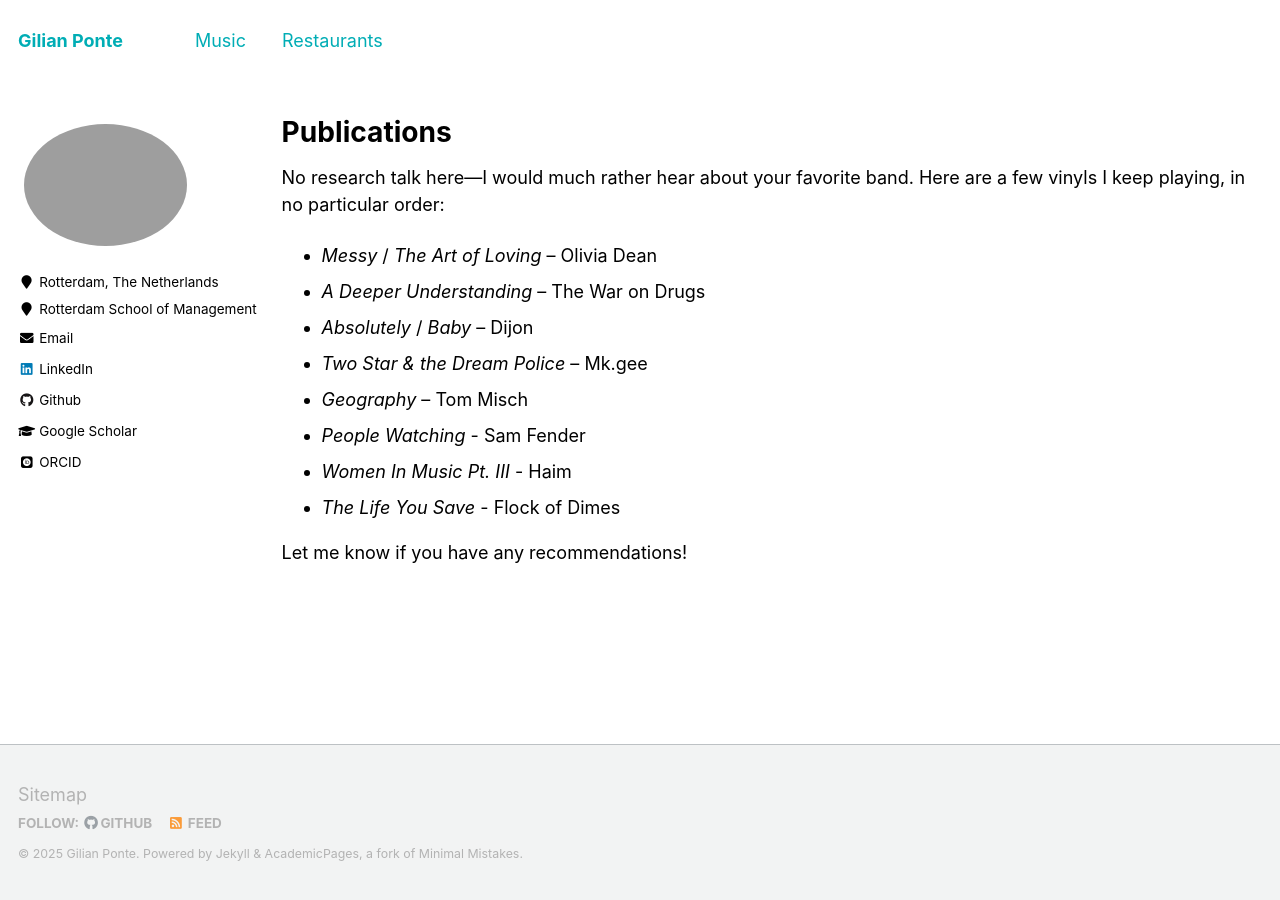
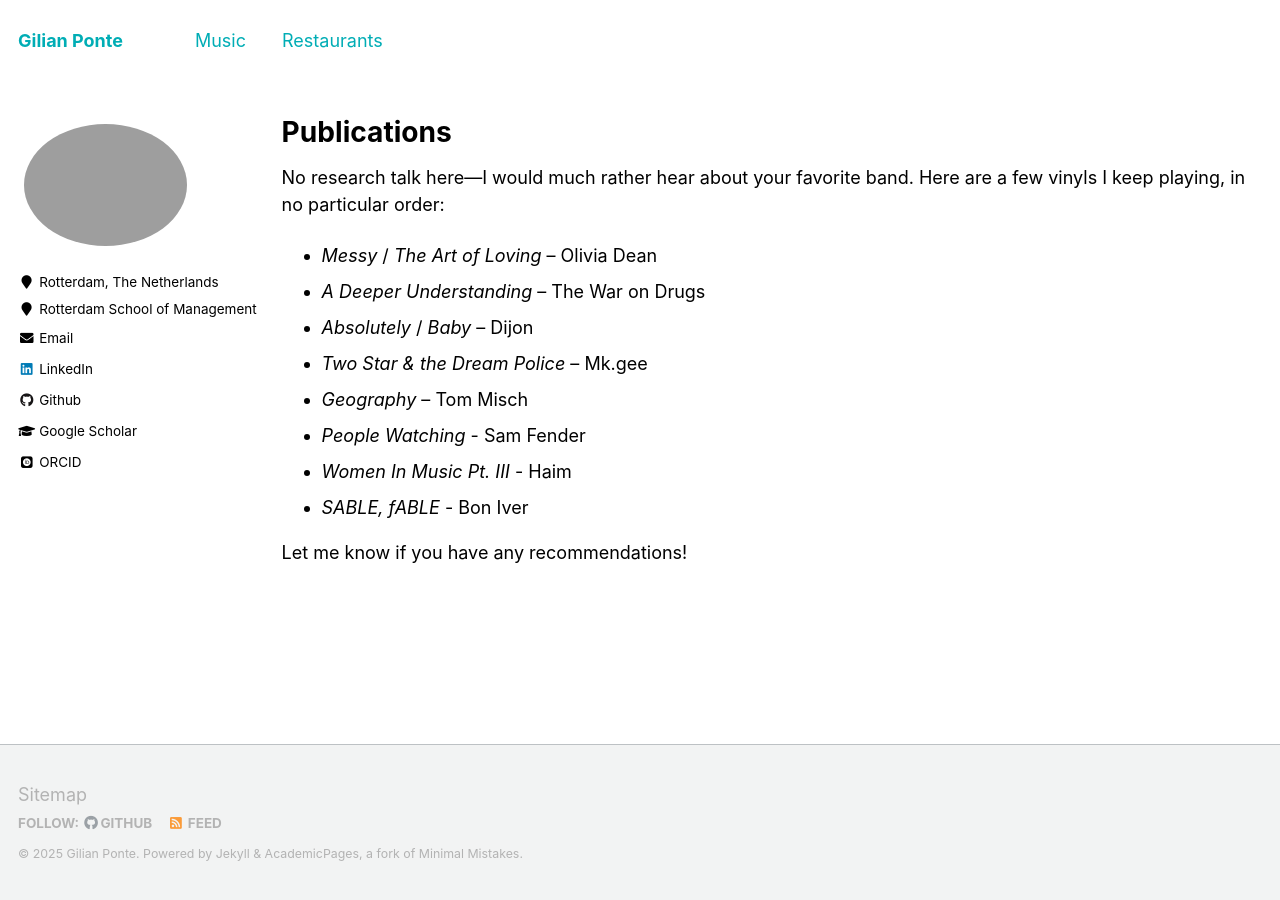
Before and after one commit to GilianPonte/gilianponte.github.io, a Jekyll site: the page built from _pages/publications.md, in a window 1280 px wide. Built offline with Jekyll 4.4.1, drawn with Linux system fonts in a browser that asks for light colours; some web fonts are replaced.

Commit message:
Update publications.md

```diff
--- a/_pages/publications.md
+++ b/_pages/publications.md
@@ -13,7 +13,7 @@ No research talk here—I would much rather hear about your favorite band. Here
 - *Geography* – Tom Misch
 - *People Watching* - Sam Fender
 - *Women In Music Pt. III* - Haim
-- *The Life You Save* - Flock of Dimes
+- *SABLE, fABLE* - Bon Iver
 
 Let me know if you have any recommendations!
 
```
